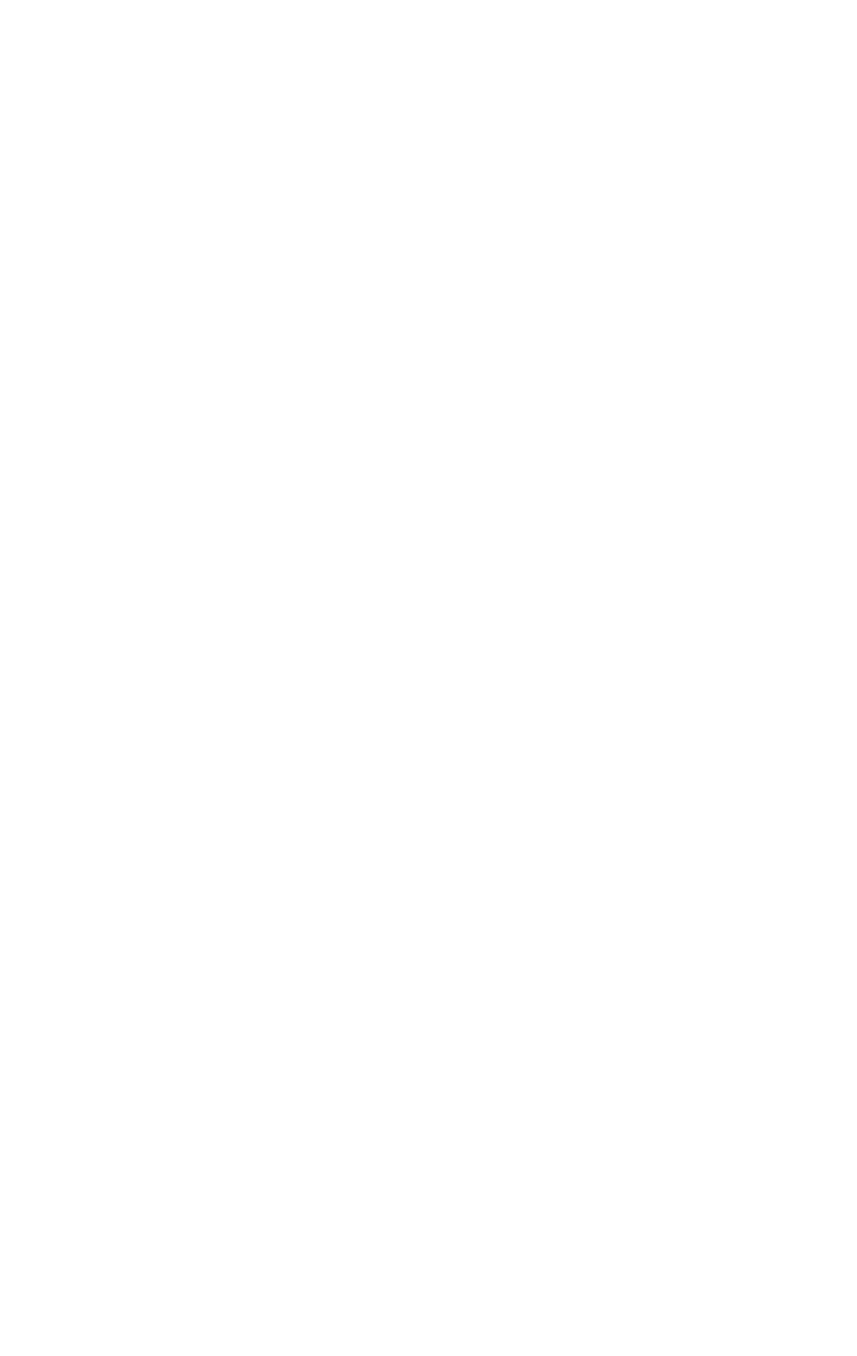
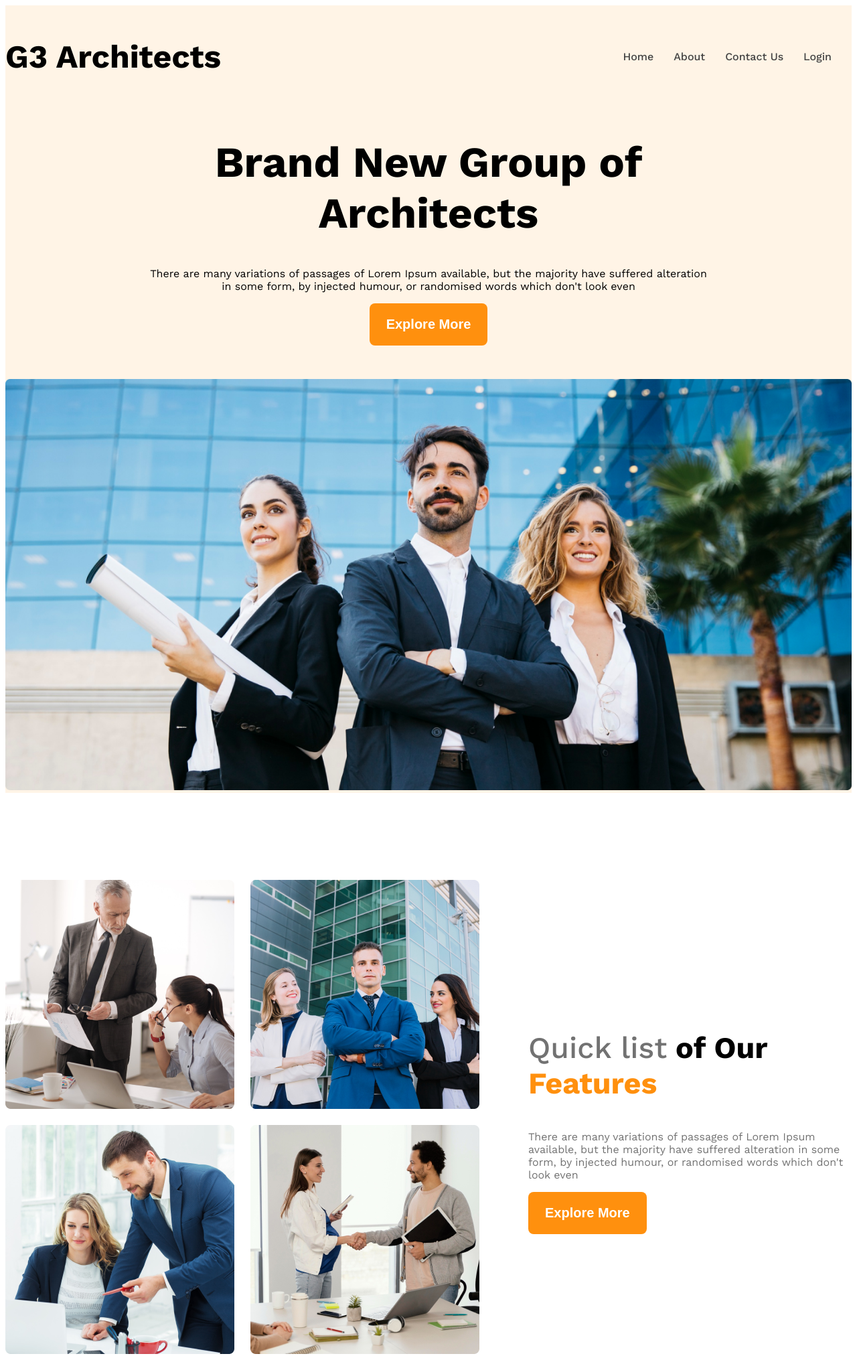
Before and after one commit to bayjidalom/g3-architect-website, a plain HTML site: page index.html in a window 1280 px wide. Shown: the top 2025 px of the page at 67% size. Before the commit the page ends 800 px from the top, so only its background shows below. Drawn offline with nearby package versions, Linux system fonts and the light colour scheme; a web font is replaced by a local one.

Commit message:
Responsive Banner and Feature Section

```diff
--- a/index.html
+++ b/index.html
@@ -1,5 +1,6 @@
 <!DOCTYPE html>
 <html lang="en">
+
 <head>
     <meta charset="UTF-8">
     <meta name="viewport" content="width=device-width, initial-scale=1.0">
@@ -7,7 +8,123 @@
     <link rel="stylesheet" href="/style/architect.css">
 
 </head>
-<body>
+
+<body class="work-sans-font">
+
+    <header class="bg-light">
+        <nav class="navbar display-flex">
+            <h3 class="brand">G3 Architects</h3>
+
+            <ul class="nav-links display-flex">
+                <!-- li.nav-item*4>a.nav-link -->
+
+                <li class="nav-item"><a href="" class="nav-link text-gray">Home</a></li>
+                <li class="nav-item"><a href="" class="nav-link text-gray">About</a></li>
+                <li class="nav-item"><a href="" class="nav-link text-gray">Contact Us</a></li>
+                <li class="nav-item"><a href="" class="nav-link text-gray">Login</a></li>
+
+            </ul>
+
+        </nav>
+
+        <div class="banner">
+
+            <div class="banner-content">
+                <h1 class="banner-title">Brand New
+                    Group of Architects
+                </h1>
+
+                <p class="banner-description">There are many variations of passages of Lorem Ipsum available, but the
+                    majority have suffered alteration in some form, by injected humour, or randomised words which don't
+                    look even</p>
+                <button class="btn-primary">Explore More</button>
+            </div>
+
+            <div class="banner-image">
+                <img src="images/banner.png" alt="">
+            </div>
+
+        </div>
+
+
+    </header>
+
+    <main>
+
+        <section class="teams display-flex">
+            <div class="team-img-container">
+                <img src="images/team1.png" alt="Two architect discussing about design">
+                <img src="images/team2.png" alt="">
+                <img src="images/team3.png" alt="">
+                <img src="images/team4.png" alt="">
+
+            </div>
+
+            <div class="our-features">
+                <h3 class="section-title"><span id="quick-list" class="text-light-gray">Quick list</span><span> of
+                        Our</span> <span class="text-primary">Features</span></h3>
+                <p class="feature-description text-light-gray">There are many variations of passages of Lorem Ipsum
+                    available, but the
+                    majority have suffered alteration in some form, by injected humour, or randomised words which don't
+                    look even</p>
+
+                <button class="btn-primary">Explore More</button>
+            </div>
+
+        </section>
+
+
+        <!-- Feature will enjoy -->
+
+        <section>
+            <h3 class="section-title">Some Facts</h3>
+            <p class="text-light-gray">There are many variations of passages of Lorem Ipsum available, but the majority
+                have suffered alteration.</p>
+
+            <div class="facts-container">
+                <!-- .fact*4>img.fact-icon+h4.fact-number+h5.fact-name -->
+
+                <div class="fact">
+                    <img src="" alt="" class="fact-icon">
+                    <h4 class="fact-number"></h4>
+                    <h5 class="fact-name"></h5>
+                </div>
+                <div class="fact">
+                    <img src="" alt="" class="fact-icon">
+                    <h4 class="fact-number"></h4>
+                    <h5 class="fact-name"></h5>
+                </div>
+                <div class="fact">
+                    <img src="" alt="" class="fact-icon">
+                    <h4 class="fact-number"></h4>
+                    <h5 class="fact-name"></h5>
+                </div>
+                <div class="fact">
+                    <img src="" alt="" class="fact-icon">
+                    <h4 class="fact-number"></h4>
+                    <h5 class="fact-name"></h5>
+                </div>
+            </div>
+
+        </section>
+
+
+        <!-- Some Facts -->
+
+        <section class="some-facts">
+
+        </section>
+
+
+
+    </main>
+
+
+
+    <footer>
+
+    </footer>
 
 </body>
+
 </html>
--- a/style/architect.css
+++ b/style/architect.css
@@ -0,0 +1,182 @@
+@import url('https://fonts.googleapis.com/css2?family=Anton&family=Bangers&family=Bebas+Neue&family=Bitcount+Prop+Single+Ink:wght@100..900&family=Bungee&family=Inter:ital,opsz,wght@0,14..32,100..900;1,14..32,100..900&family=Lobster&family=Open+Sans:ital,wght@0,300..800;1,300..800&family=Playwrite+US+Modern:wght@100..400&family=Work+Sans:ital,wght@0,100..900;1,100..900&display=swap');
+
+
+.work-sans-font {
+    font-family: "Work sans", sans-serif;
+    font-optical-sizing: auto;
+    font-weight: 400;
+    font-style: normal;
+}
+
+
+
+/*  Shared Style  👇*/
+
+.display-flex {
+    display: flex;
+
+}
+
+
+.text-primary {
+    color: #FF900E;
+}
+
+/* dark 02 */
+.text-gray {
+    color: #424242;
+
+}
+
+/* dark 03 */
+.text-light-gray {
+    color: #727272;
+}
+
+
+.bg-light {
+    background-color: rgba(255, 144, 14, 0.1);
+}
+
+
+main {
+    max-width: 1440px;
+    margin: 0 auto;
+}
+
+.section-title {
+    font-size: 2.8rem;
+    font-weight: 700;
+}
+
+
+
+
+/* navbar related style 👇 */
+
+
+.navbar {
+    justify-content: space-between;
+    align-items: center;
+}
+
+
+
+
+.btn-primary {
+    background-color: #FF900E;
+    color: white;
+    padding: 20px 25px;
+    font-size: 1.25rem;
+    border: none;
+    border-radius: 8px;
+    font-weight: 600;
+
+}
+
+.brand {
+    font-size: 3rem;
+    font-weight: 700;
+}
+
+.nav-item {
+    list-style: none;
+    margin-right: 30px;
+}
+
+.nav-link {
+    text-decoration: none;
+    font-weight: 500;
+    color: ;
+}
+
+.navbar,
+.banner {
+    max-width: 1440px;
+    margin: 0 auto;
+}
+
+
+main>section {
+    margin-top: 130px;
+}
+
+
+
+
+
+
+
+/* Banner related styles */
+
+.banner-content {
+    max-width: 850px;
+    margin: 0 auto;
+    text-align: center;
+    margin-bottom: 50px;
+}
+
+.banner-title {
+    font-weight: 700;
+    font-size: 4rem;
+}
+
+.banner-image img {
+    width: 100%;
+}
+
+/* Team and Features styles */
+
+.teams {
+    align-items: center;
+}
+
+.team-img-container {
+    display: grid;
+    grid-template-columns: repeat(2, 1fr);
+    gap: 24px;
+}
+
+.our-features {
+    margin-left: 73px;
+    max-width: 530px;
+}
+
+
+#quick-list {
+    font-weight: 500;
+}
+
+
+
+
+
+/* RESPONSIVE STYLES HERE👇 */
+@media screen and (max-width: 576px) {
+
+    .navbar,
+    .nav-links,
+    .teams {
+        flex-direction: column;
+    }
+
+    .team-img-container{
+        grid-template-columns: repeat(1, 1fr);
+    }
+    .our-features{
+        margin-left: 20px;
+    }
+
+
+}
+
+
+@media screen and (min-width: 576px) and (max-width: 992px){
+    .teams{
+        flex-direction: column;
+    }
+    .our-features{
+        margin: 50px auto;
+    }
+
+}
```
